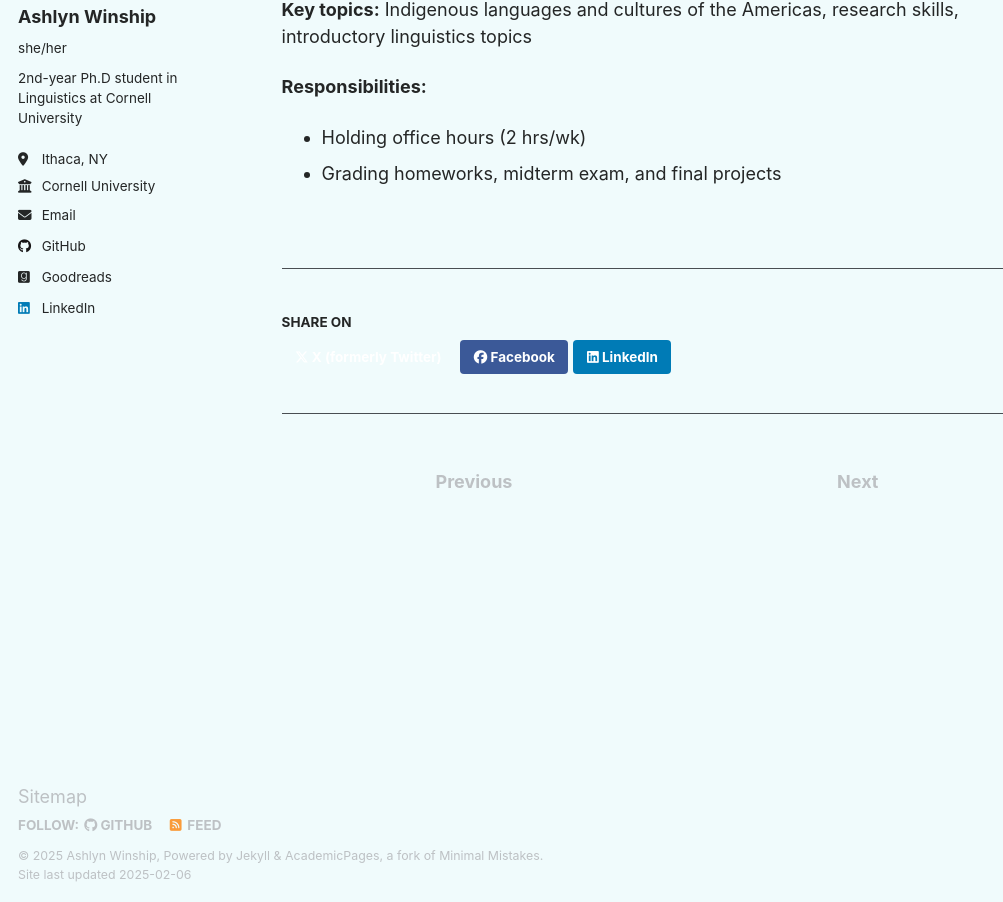
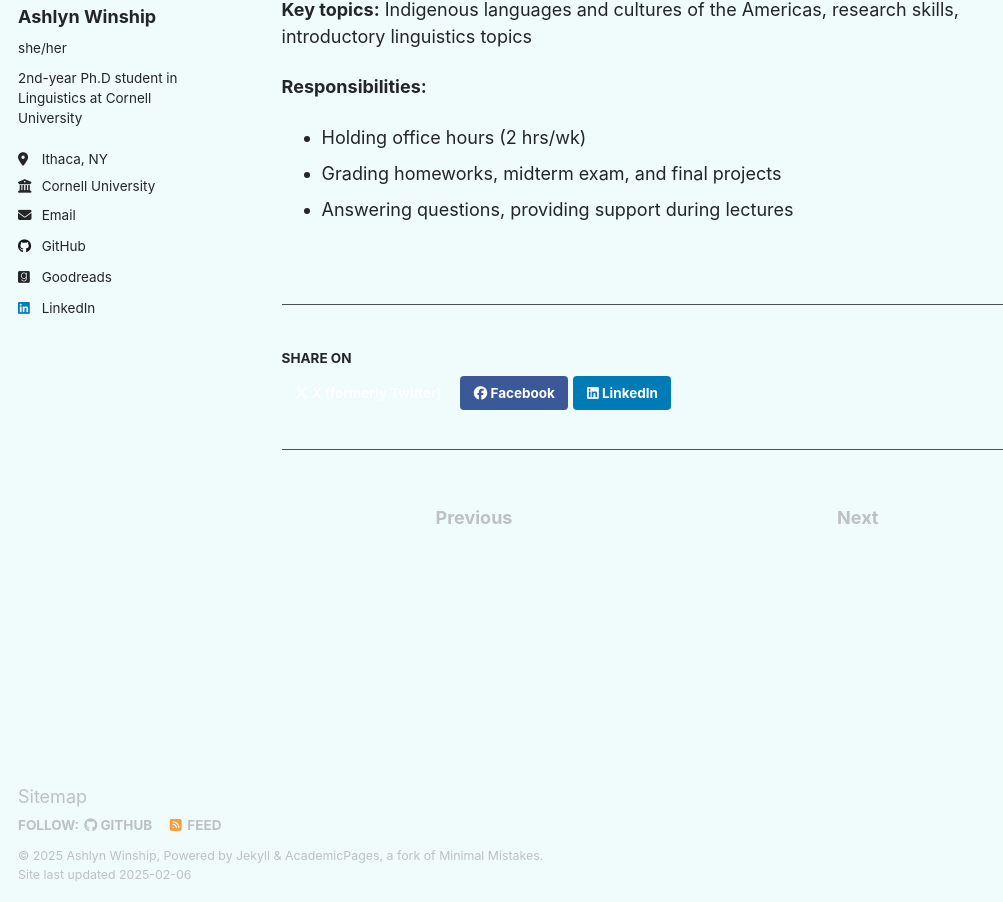
Before and after one commit to ashlynwinship/ashlynwinship.github.io, a Jekyll site: the page built from _teaching/2025_spring_nal.md, in a window 1280 px wide and 1187 px high, cut to the strip 285-1187 px from the top of the window. Shown: the whole strip, without its empty margins (0-1003 px from the left). Built offline with Jekyll 4.4.1, drawn with Linux system fonts in a browser that asks for light colours.

Commit message:
Update 2025_spring_nal.md

```diff
--- a/_teaching/2025_spring_nal.md
+++ b/_teaching/2025_spring_nal.md
@@ -16,4 +16,5 @@ location: Ithaca, NY
 <ul>
   <li>Holding office hours (2 hrs/wk)</li>
   <li>Grading homeworks, midterm exam, and final projects</li>
+  <li>Answering questions, providing support during lectures</li>
 </ul>
```
